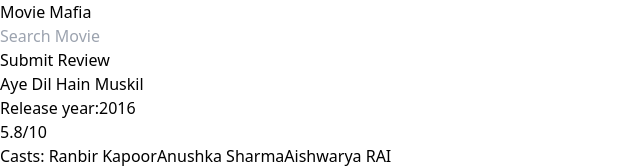
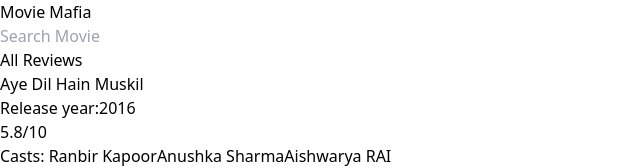
Before and after one commit to the-mainak-banerjee/movie-mafia, a Next.js app: page / in a window 1280 px wide. Shown: the top 168 px of the page, without its empty margins (0-640 px from the left). Built offline with nearby package versions, Linux system fonts and the light colour scheme.

Commit message:
feat: added reviews link in navbar

```diff
--- a/components/navbar/Navbar.jsx
+++ b/components/navbar/Navbar.jsx
@@ -1,3 +1,4 @@
+import Link from 'next/link'
 import React from 'react'
 
 const Navbar = () => {
@@ -8,7 +9,11 @@
             <div>
                 <input type='text' placeholder='Search Movie'/>
             </div>
-            <p>Submit Review</p>
+            <Link href='/reviews' legacyBehavior>
+                <a>
+                    All Reviews
+                </a>
+            </Link>
         </div>
     </header>
   )
```
